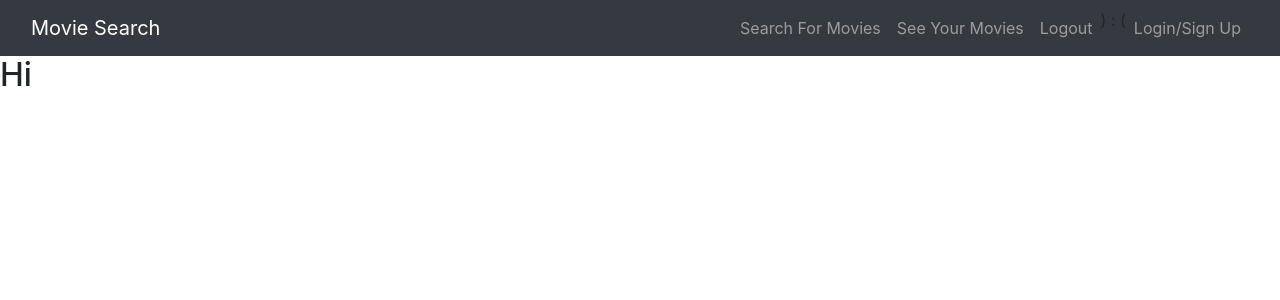
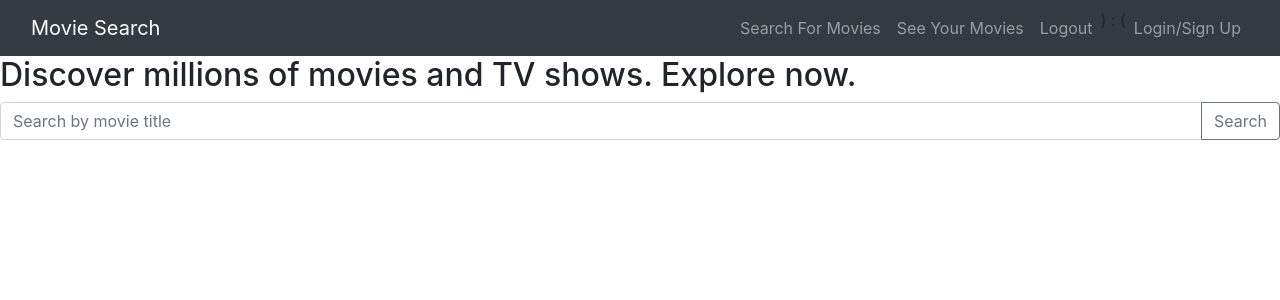
Before and after one commit to rachealcolbert/film-festival, a React (Create React App) app in the folder client/: page / in a window 1280 px wide. Shown: the top 300 px of the page. Built offline with nearby package versions, Linux system fonts and the light colour scheme.

Commit message:
movie search bar on home

```diff
--- a/client/src/pages/Home.js
+++ b/client/src/pages/Home.js
@@ -1,12 +1,24 @@
-import React from 'react';
-
+import React from "react";
+import { InputGroup, FormControl, Button } from "react-bootstrap";
 
 const Home = () => {
-    return (
-        <div>
-            <h2>Hi</h2>
-        </div>
-    );
+  return (
+    <div>
+      <h2>Discover millions of movies and TV shows. Explore now.</h2>
+      <div>
+        <InputGroup className="mb-3">
+          <FormControl
+            placeholder="Search by movie title"
+            aria-label="Search by Movie"
+            aria-describedby="basic-addon2"
+          />
+          <InputGroup.Append>
+            <Button variant="outline-secondary">Search</Button>
+          </InputGroup.Append>
+        </InputGroup>
+      </div>
+    </div>
+  );
 };
 
 export default Home;
```
